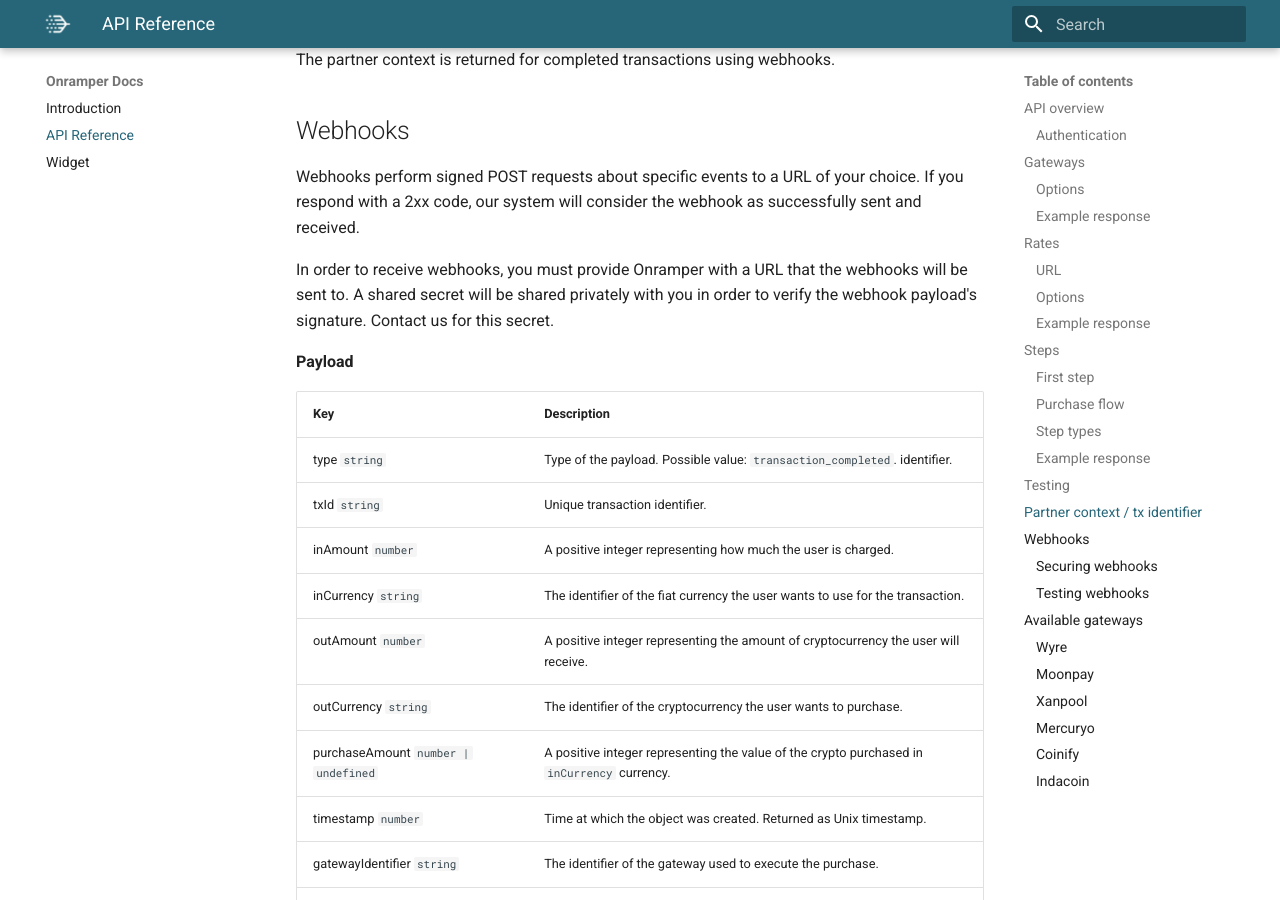
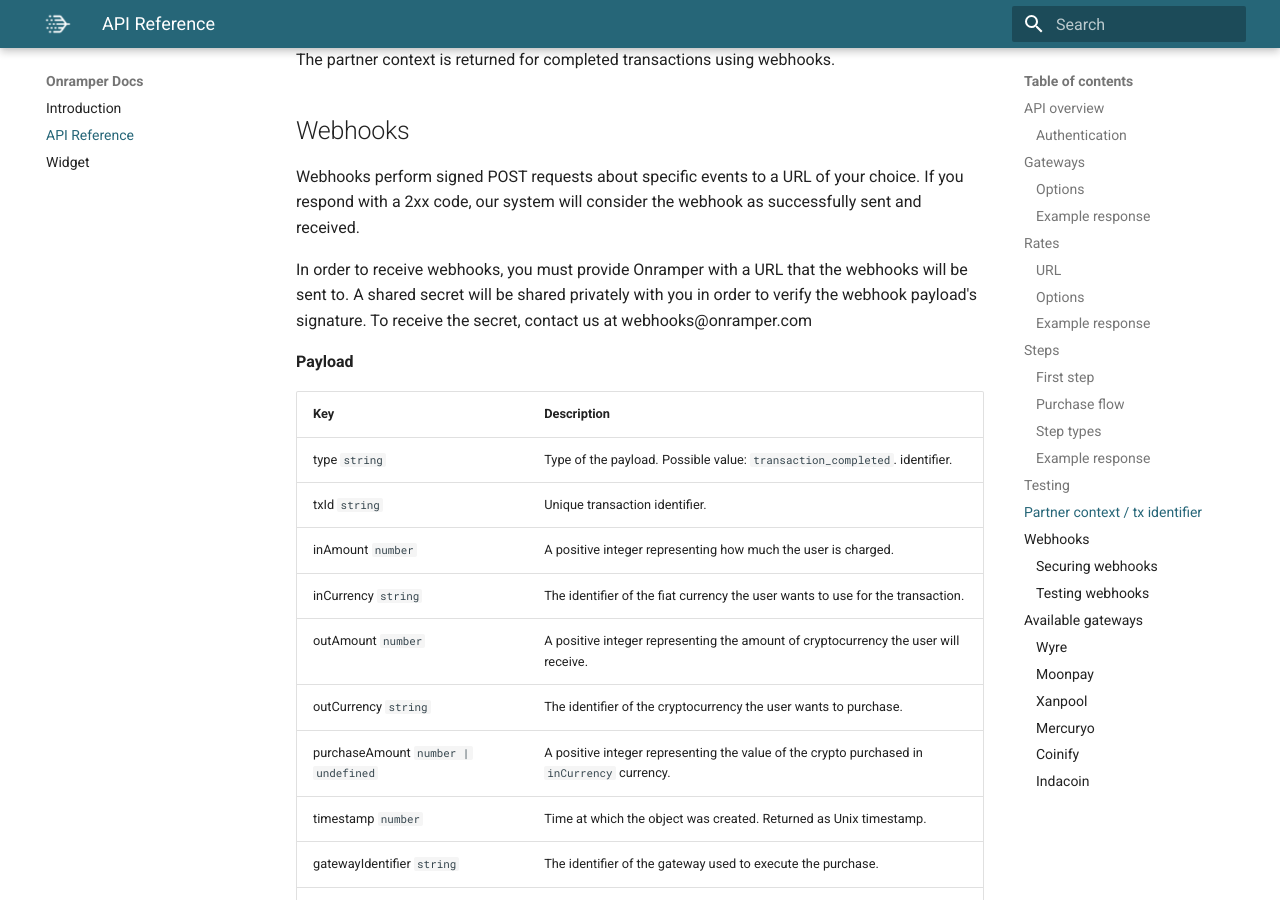
Before and after one commit to onramper/docs, an MkDocs documentation site: the page built from docs/API-Reference.md, in a window 1280 px wide and 900 px high, scrolled down 7924 px. Built offline with MkDocs 1.6.1 and Material for MkDocs 9.7.7, drawn with Linux system fonts in a browser that asks for light colours.

Commit message:
Update API-Reference.md

```diff
--- a/docs/API-Reference.md
+++ b/docs/API-Reference.md
@@ -280,7 +280,7 @@ The partner context is returned for completed transactions using webhooks.
 
 Webhooks perform signed POST requests about specific events to a URL of your choice. If you respond with a 2xx code, our system will consider the webhook as successfully sent and received.
 
-In order to receive webhooks, you must provide Onramper with a URL that the webhooks will be sent to. A shared secret will be shared privately with you in order to verify the webhook payload's signature. Contact us for this secret.
+In order to receive webhooks, you must provide Onramper with a URL that the webhooks will be sent to. A shared secret will be shared privately with you in order to verify the webhook payload's signature. To receive the secret, contact us at webhooks@onramper.com
 
 **Payload**
 
```
